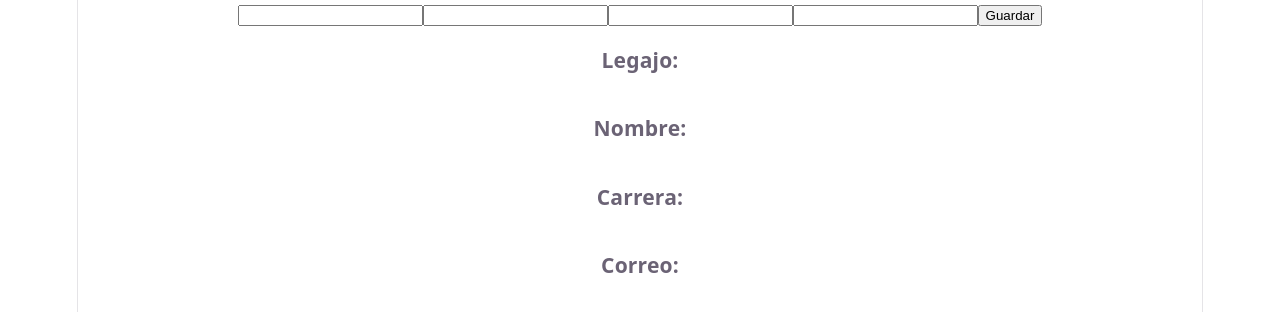
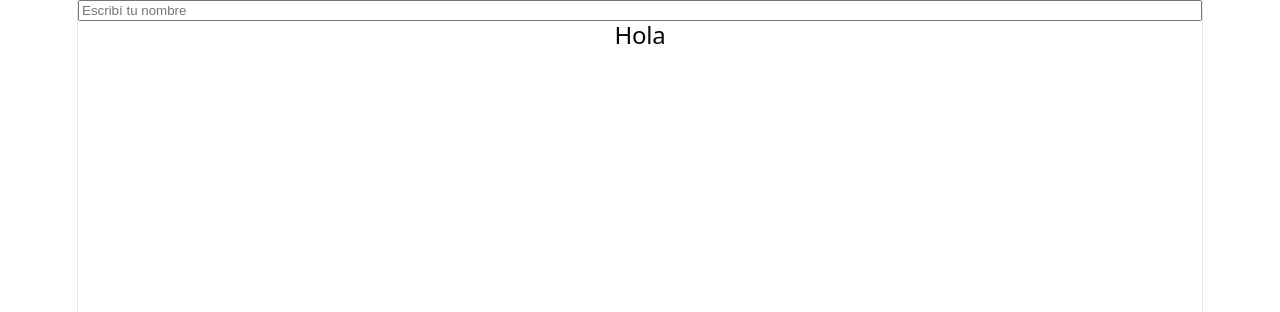
Before and after one commit to IAgretti/SGA, a React (Vite) app in the folder frontend-react/: page / in a window 1280 px wide. Shown: the top 312 px of the page. Built offline with nearby package versions, Linux system fonts and the light colour scheme.

Commit message:
Clase 31: useEffect

```diff
--- a/frontend-react/src/App.jsx
+++ b/frontend-react/src/App.jsx
@@ -1,10 +1,26 @@
-import FormularioA from "./components/FormularioA"
+import { useEffect, useState } from "react"
 
 function App()
 {
+const [nombre, setNombre] = useState("")
 
-  return (
-    <FormularioA />
+useEffect(() => {
+  if (nombre){
+    document.title = `Hola ${nombre}`
+  } else {
+    document.title = `Mi aplicación`
+    }
+}, [nombre])
+
+return (
+   <>
+  <input
+  value = {nombre}
+  onChange={(e) => setNombre(e.target.value)}
+  placeholder="Escribí tu nombre"
+  />
+  <h2>Hola {nombre} </h2>
+   </>
   )
 }
 export default App
```
Also changed, not shown: frontend-react/src/components/ejemplos/Pantalla.jsx (added, +21 -0 lines).
